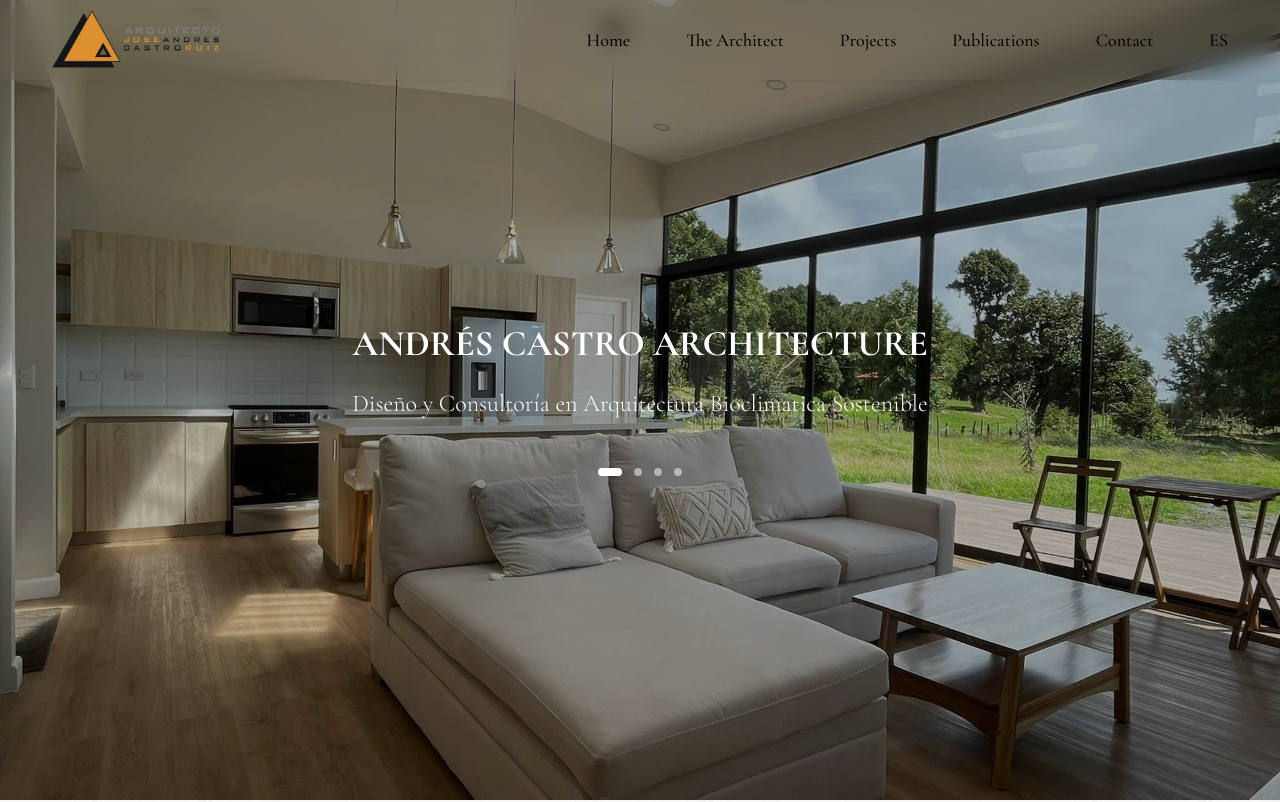
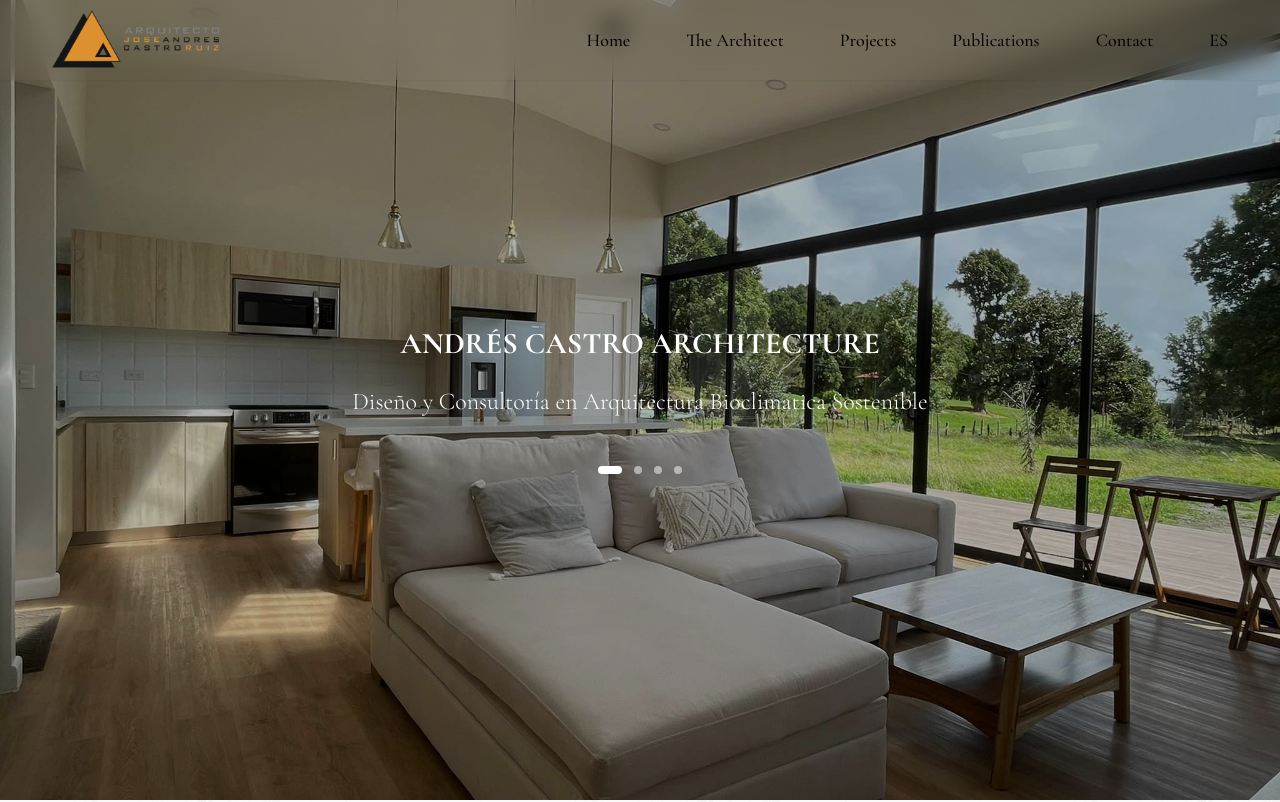
Before and after one commit to botflowlab/AndresCastroWebsite, a React (Vite) app: page / in a window 1280 px wide. Shown: the top 802 px of the page. Built offline with nearby package versions, Linux system fonts and the light colour scheme; no server answers; the database is empty; a web font is replaced by a local one.

Commit message:
Updated Hero.jsx

```diff
--- a/src/components/sections/Hero.jsx
+++ b/src/components/sections/Hero.jsx
@@ -44,7 +44,7 @@ function Hero() {
       {/* Content */}
       <div className="container mx-auto px-4 relative z-10">
         <div className="max-w-7xl mx-auto text-center">
-          <h1 className="text-4xl md:text-4xl font-bold text-white mb-6 opacity-100">
+          <h1 className="text-6xl md:text-3xl font-bold text-white mb-6 opacity-100">
             ANDRÉS CASTRO ARCHITECTURE
           </h1>
           <p className="text-xl md:text-2xl text-white opacity-0 animate-[fadeIn_1s_ease-in_0.5s_forwards] font-light mb-12">
```
